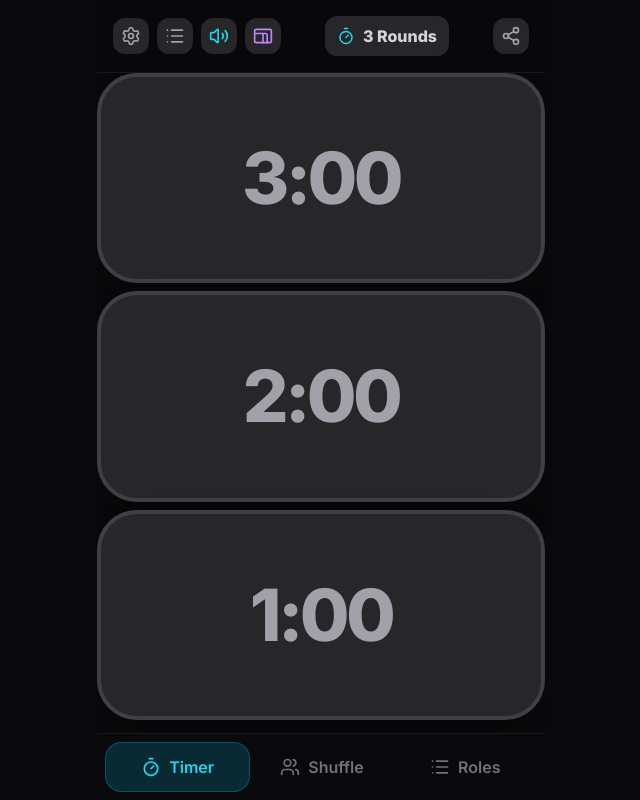
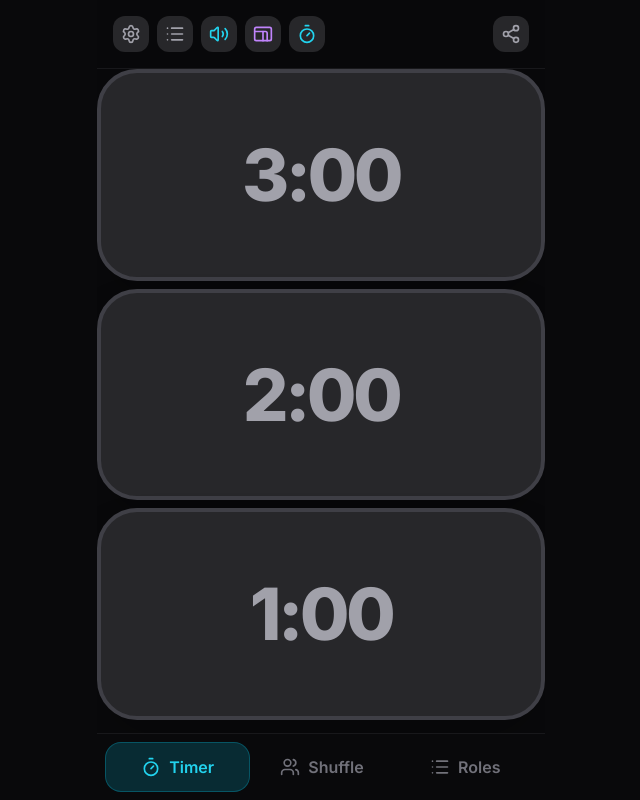
Before and after one commit to Markkop/boomsync, a React (Vite) app: page / in a window 1280 px wide. Shown: the whole page, without its empty margins (319-959 px from the left). Built offline with nearby package versions, Linux system fonts and the light colour scheme.

Commit message:
feat: Add timer button to cycle round count in App component

```diff
--- a/App.tsx
+++ b/App.tsx
@@ -903,6 +903,14 @@ const App: React.FC = () => {
               >
                 <Icon name="proportions" size={20} />
               </button>
+              {gameState.activeTab === 'timers' && (
+                <button
+                  onClick={cycleRoundCount}
+                  className="p-2 rounded-xl bg-zinc-800 text-cyan-400 active:bg-zinc-700 transition-transform active:scale-95"
+                >
+                  <Icon name="timer" size={20} />
+                </button>
+              )}
             </>
           ) : (
             <button
@@ -913,16 +921,6 @@ const App: React.FC = () => {
             </button>
           )}
         </div>
-
-        {gameState.activeTab === 'timers' && (
-          <button
-            onClick={cycleRoundCount}
-            className="flex items-center gap-2 bg-zinc-800 px-3 py-2 rounded-xl text-zinc-300 font-bold active:scale-95 transition-transform"
-          >
-            <Icon name="timer" size={18} className="text-cyan-400" />
-            <span>{gameState.roundCount === 'test' ? 'Test' : `${gameState.roundCount} Rounds`}</span>
-          </button>
-        )}
 
         <button
           onClick={() => setShowSyncModal(true)}
```
